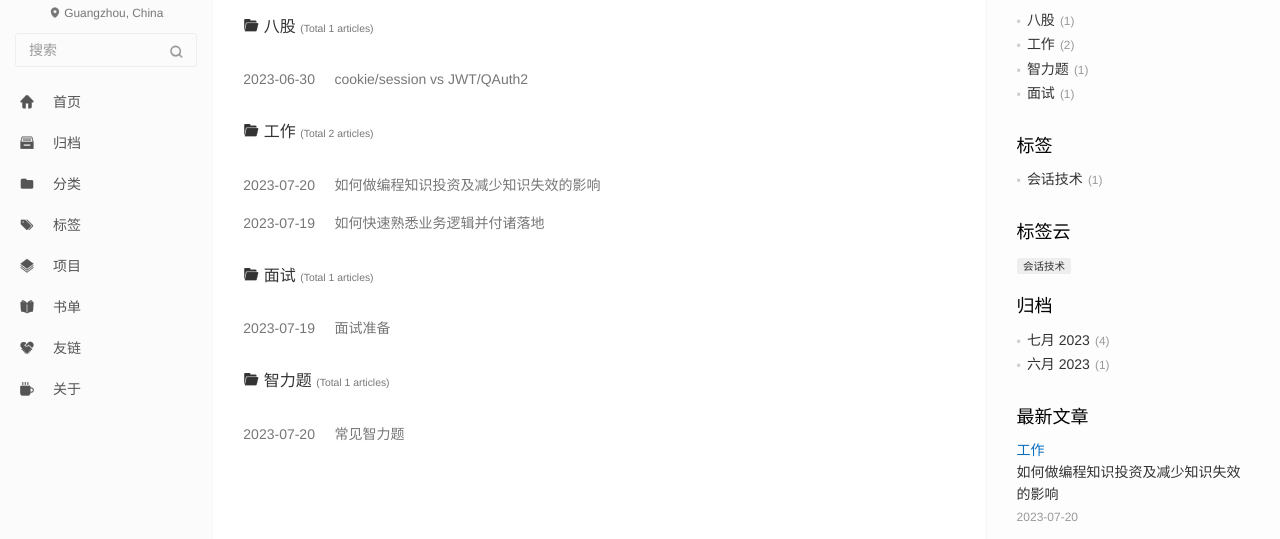
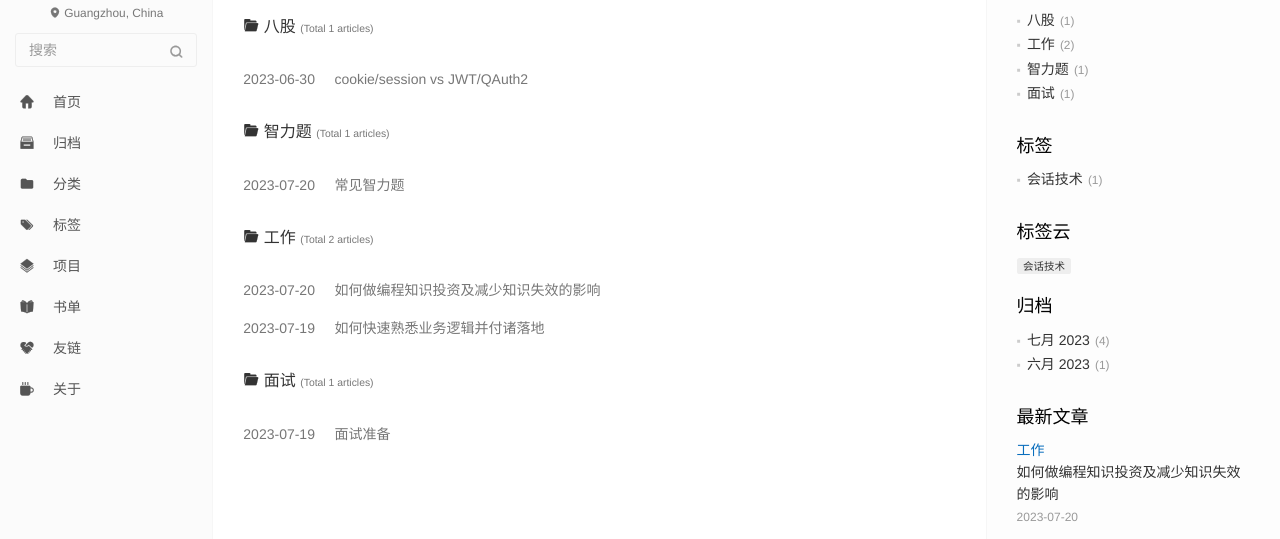
Before and after one commit to JanLi0n/JanLi0n.github.io, a plain HTML site: page categories/index.html in a window 1280 px wide. Shown: the part 157-696 px from the top of the page. Drawn offline with nearby package versions, Linux system fonts and the light colour scheme; no server answers.

Commit message:
Site updated: 2023-07-21 10:47:40

```diff
--- a/categories/index.html
+++ b/categories/index.html
@@ -343,11 +343,11 @@
 
           <li><a href="/categories/八股/">八股</a></li>
 
+          <li><a href="/categories/智力题/">智力题</a></li>
+
           <li><a href="/categories/工作/">工作</a></li>
 
           <li><a href="/categories/面试/">面试</a></li>
-
-          <li><a href="/categories/智力题/">智力题</a></li>
 
         </ul>
       </nav>
@@ -373,6 +373,33 @@
 <a href="/2023/06/30/%E5%85%AB%E8%82%A1/Cookie+Session%E5%92%8CJWT+QAuth2%E8%AF%A6%E8%A7%A3/" class="collection-item"   itemprop="url">
   <time datetime="2023-06-30T05:37:08.000Z" itemprop="datePublished">2023-06-30</time>
   <span>&nbsp;&nbsp;&nbsp;</span> cookie/session vs JWT/QAuth2
+</a>
+
+
+
+            </div>
+          </div>
+        </div>
+      </div>
+
+      <div class="panel panel-default b-no">
+        <div class="panel-heading" role="tab">
+          <h3 class="panel-title">
+            <a data-toggle="collapse" href="#collapse智力题" aria-expanded="true">
+              <i class="icon icon-folder text-active"></i><i class="icon icon-folder-open text"></i>
+              智力题
+            </a>
+            <small class="text-muted">(Total 1 articles)</small>
+          </h3>
+        </div>
+        <div id="collapse智力题" class="panel-collapse collapse in" role="tabpanel" aria-labelledby="heading智力题">
+          <div class="panel-body">
+            <div class="collection">
+
+
+<a href="/2023/07/20/%E6%99%BA%E5%8A%9B%E9%A2%98/%E6%99%BA%E5%8A%9B%E9%A2%98/" class="collection-item"   itemprop="url">
+  <time datetime="2023-07-20T00:48:45.000Z" itemprop="datePublished">2023-07-20</time>
+  <span>&nbsp;&nbsp;&nbsp;</span> 常见智力题
 </a>
 
 
@@ -444,33 +471,6 @@
         </div>
       </div>
 
-      <div class="panel panel-default b-no">
-        <div class="panel-heading" role="tab">
-          <h3 class="panel-title">
-            <a data-toggle="collapse" href="#collapse智力题" aria-expanded="true">
-              <i class="icon icon-folder text-active"></i><i class="icon icon-folder-open text"></i>
-              智力题
-            </a>
-            <small class="text-muted">(Total 1 articles)</small>
-          </h3>
-        </div>
-        <div id="collapse智力题" class="panel-collapse collapse in" role="tabpanel" aria-labelledby="heading智力题">
-          <div class="panel-body">
-            <div class="collection">
-
-
-<a href="/2023/07/20/%E6%99%BA%E5%8A%9B%E9%A2%98/%E6%99%BA%E5%8A%9B%E9%A2%98/" class="collection-item"   itemprop="url">
-  <time datetime="2023-07-20T00:48:45.000Z" itemprop="datePublished">2023-07-20</time>
-  <span>&nbsp;&nbsp;&nbsp;</span> 常见智力题
-</a>
-
-
-
-            </div>
-          </div>
-        </div>
-      </div>
-
     </div>
   </article>
 </main>
```
Also changed, not shown: categories/八股/index.html (+2 -2 lines), categories/工作/index.html (+2 -2 lines), categories/智力题/index.html (+2 -2 lines), categories/面试/index.html (+2 -2 lines), links/index.html (+5 -5 lines).
